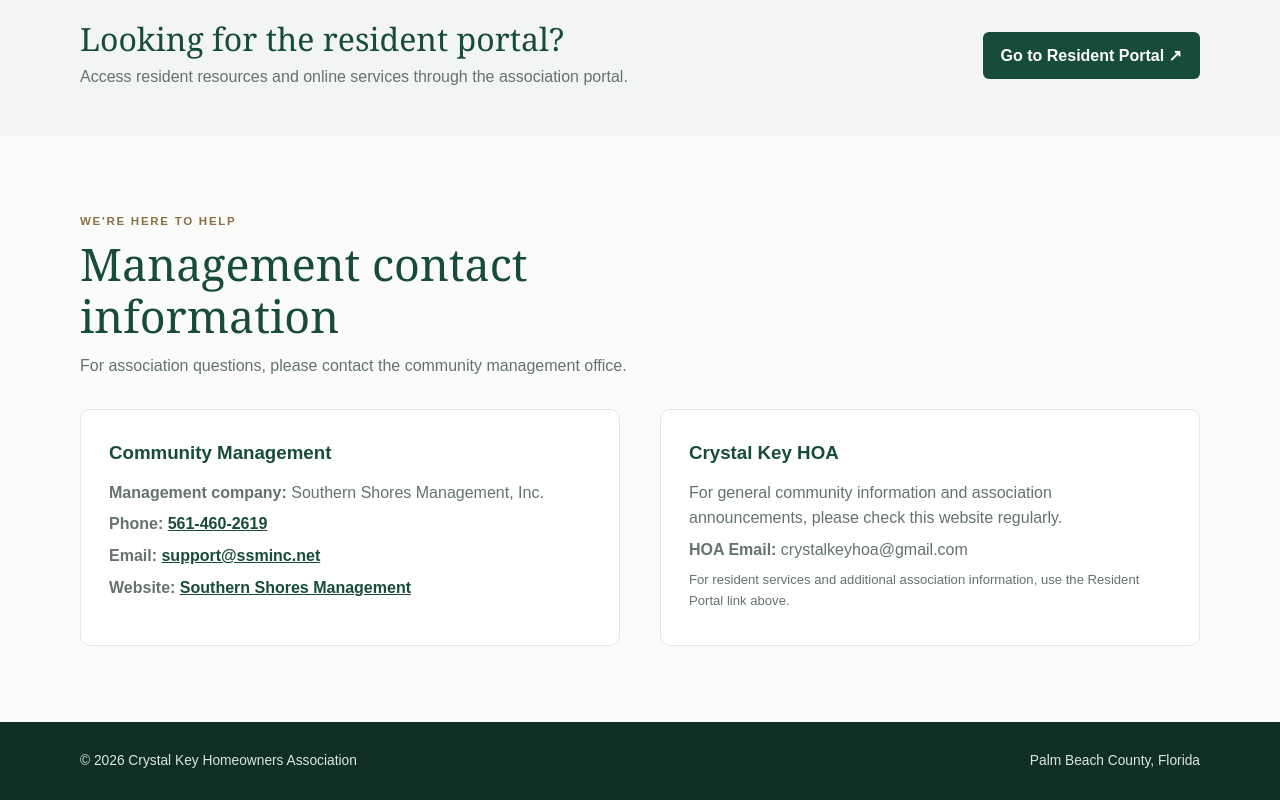
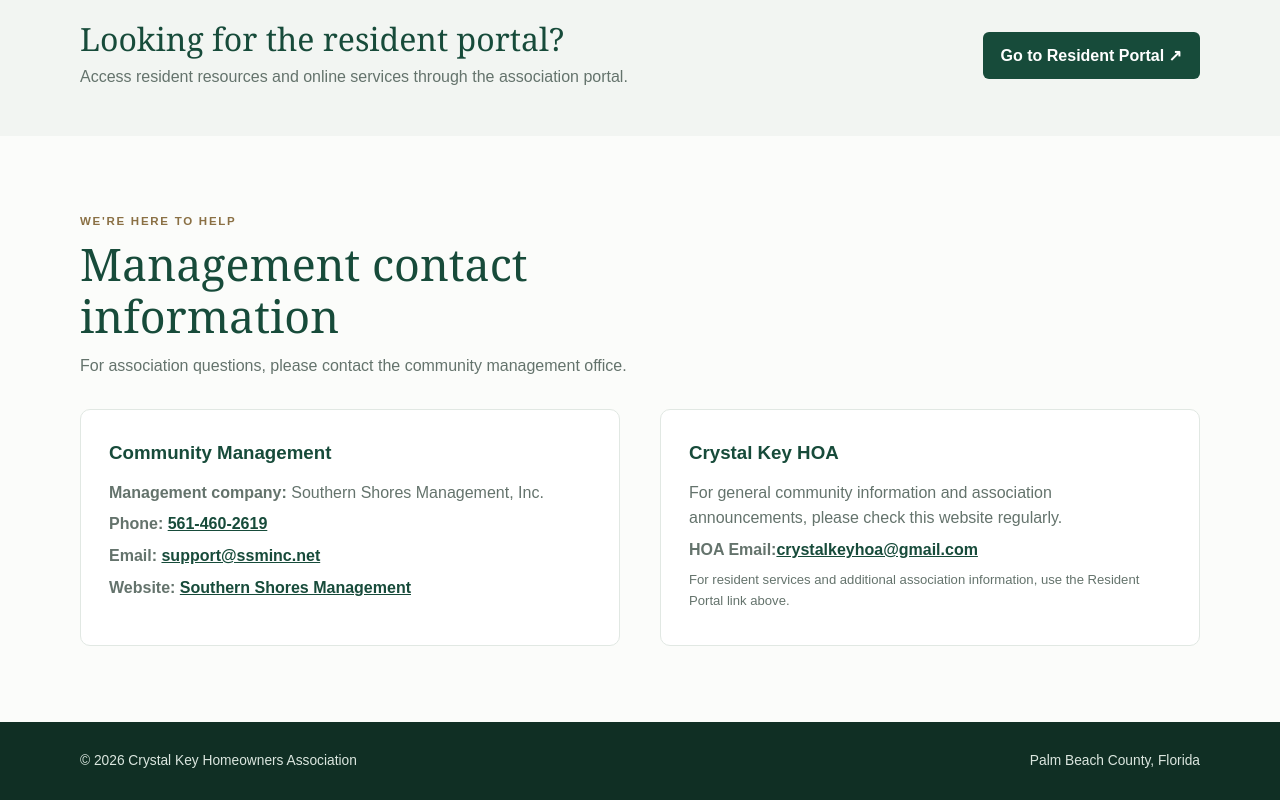
Before and after one commit to qmoringa/qmoringa.github.io, a plain HTML site: page index.html in a window 1280 px wide. Shown: the part 2011-2811 px from the top of the page. Drawn offline with Linux system fonts and the light colour scheme.

Commit message:
Add files via upload

```diff
--- a/index.html
+++ b/index.html
@@ -117,7 +117,7 @@
           <div class="contact-card">
             <h3>Crystal Key HOA</h3>
             <p>For general community information and association announcements, please check this website regularly.</p>
-            <p><strong>HOA Email:</strong> crystalkeyhoa@gmail.com</p>
+            <p><strong>HOA Email:</strong><a href="mailto:crystalkeyhoa@gmail.com">crystalkeyhoa@gmail.com</a></p>
             <p class="note">For resident services and additional association information, use the Resident Portal link above.</p>
           </div>
         </div>
```
